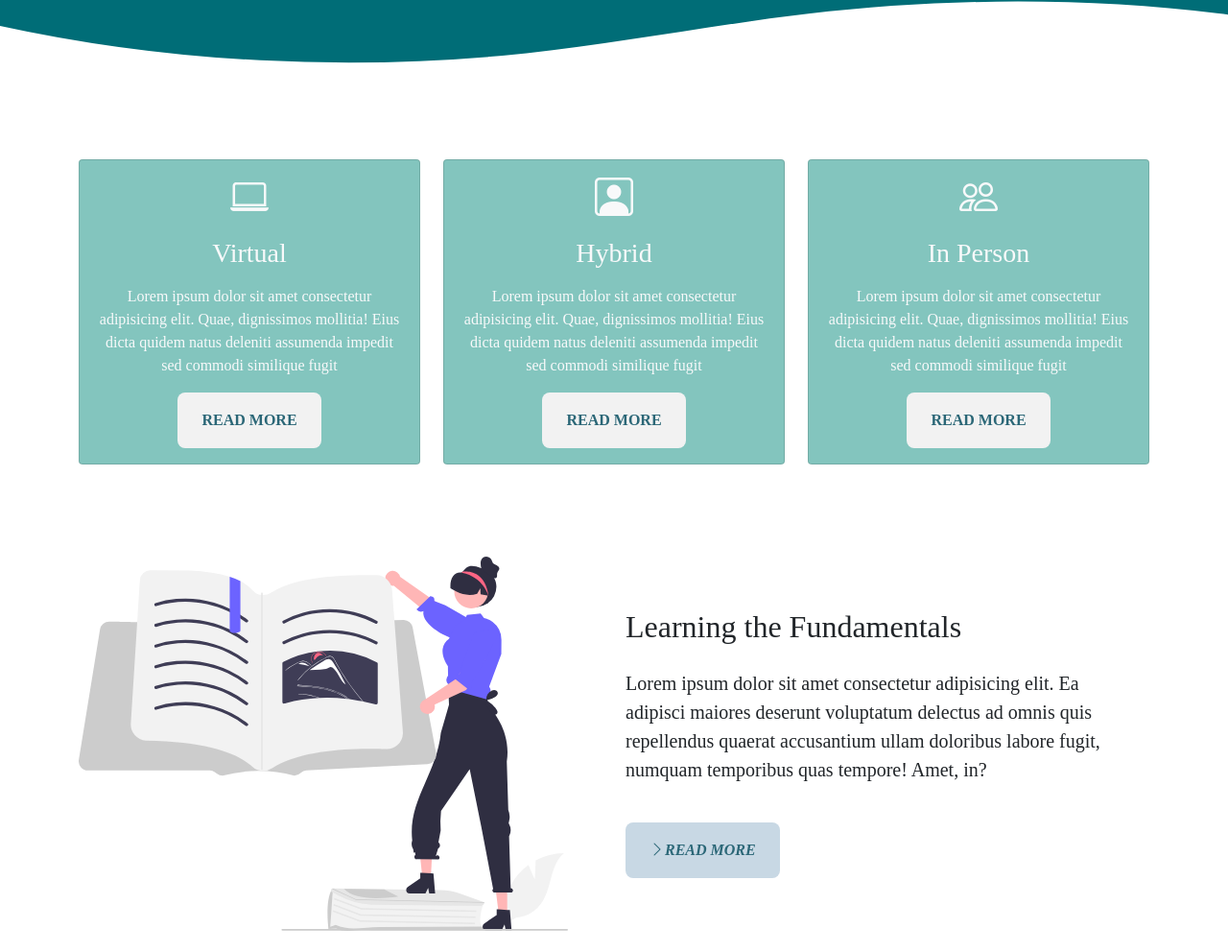
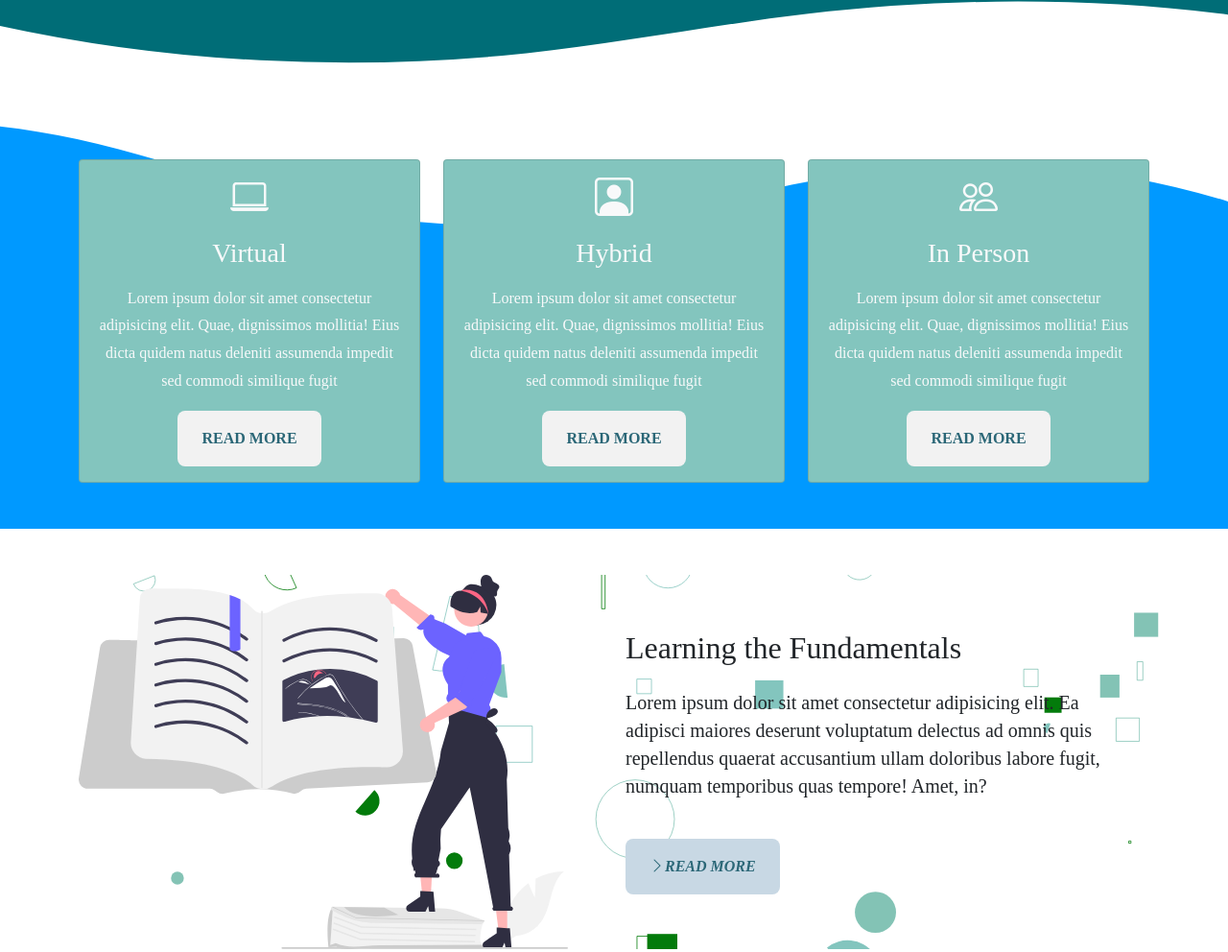
Before and after one commit to phucle-gin/Front-End-Project, a plain HTML site: page index.html in a window 1280 px wide. Shown: the part 534-1526 px from the top of the page at 96% size. Drawn offline with nearby package versions, Linux system fonts and the light colour scheme.

Commit message:
Adding svg background

```diff
--- a/index.html
+++ b/index.html
@@ -70,7 +70,12 @@
 
     </section>
     <!-- Boxes -->
-    <section class="p-5">
+    <section id="parallax" class="boxes p-5">
+      <div class="custom-shape-divider-top-1644236122">
+        <svg data-name="Layer 1" xmlns="http://www.w3.org/2000/svg" viewBox="0 0 1200 120" preserveAspectRatio="none">
+            <path d="M985.66,92.83C906.67,72,823.78,31,743.84,14.19c-82.26-17.34-168.06-16.33-250.45.39-57.84,11.73-114,31.07-172,41.86A600.21,600.21,0,0,1,0,27.35V120H1200V95.8C1132.19,118.92,1055.71,111.31,985.66,92.83Z" class="shape-fill"></path>
+        </svg>
+    </div>
       <div class="container">
         <div class="row text-center gy-3">
           <div class="col-md d-flex align-items-stretch">
@@ -175,7 +180,7 @@
       </div>
     </section>
     <!-- Fact Accordion -->
-    <section id="facts" class="p-5">
+    <section id="facts" class="fa p-5">
       <div class="shape-break-fa">
         <div class="round">
           <svg data-name="Layer 1" xmlns="http://www.w3.org/2000/svg" viewBox="0 0 1200 120" preserveAspectRatio="none">
@@ -332,7 +337,7 @@
       </div>
     </section>
     <!-- Methodology -->
-    <section id="methodologies" class="p-5">
+    <section id="methodologies" class="me p-5">
       <div class="container-meth">
         <h2 class="text-center text-white">Methodologies</h2>
         <p class="lead text-center text-white mb-3"> It's a habit and a procedure as a Web Developer
@@ -408,7 +413,7 @@
       </div>
     </section>
     <!-- Contact -->
-    <section id="contact" class="p-5 text-align: center">
+    <section id="contact" class="con p-5 text-align: center">
       <div class="container">
         <div class="row g-3">
           <div class="col-md-6">
@@ -450,7 +455,7 @@
         </div>
       </section>
     <!-- Footer -->
-    <footer id="footer" class="p-5 text-white text-center position-relative">
+    <footer id="footer" class="foo p-5 text-white text-center position-relative">
       <div class="container">
         <p class="lead">Copyright &copy; 2022 FrontEnd Training</p>
       </div>
--- a/style.css
+++ b/style.css
@@ -1,5 +1,7 @@
 * {
   border: 0;
+  margin: 0;
+  padding: 0;
 }
 :root {
   --primary: #2b6777;
@@ -13,8 +15,12 @@
 *::before,::after{
 box-sizing: inherit;
 }
-body{
+html, body{
   font-family:'Times New Roman', Times, serif;
+  height: 100%;
+  margin: 0;
+  font-size: 16px;
+  line-height: 1.8em;
 }
 body::before {
   -webkit-font-smoothing: antialiased;
@@ -54,6 +60,26 @@ section{
   height: 118px;
 }
 .curve .shape-fill {
+  fill: #FFFFFF;
+}
+.custom-shape-divider-top-1644236122 {
+  position: absolute;
+  top: 0;
+  left: 0;
+  width: 100%;
+  overflow: hidden;
+  line-height: 0;
+  transform: rotate(180deg);
+}
+
+.custom-shape-divider-top-1644236122 svg {
+  position: relative;
+  display: block;
+  width: calc(114% + 1.3px);
+  height: 119px;
+}
+
+.custom-shape-divider-top-1644236122 .shape-fill {
   fill: #FFFFFF;
 }
 .shape-break-lb .tilt{
@@ -129,6 +155,7 @@ nav{
   color:var(--primary) ;
   text-decoration: none;
   background-color: var(--lightgray);
+  transform: scale(0.98);
  }
 .btn-card, .btn-card:active, .btn-card:focus{
   color: var(--primary);
@@ -148,7 +175,11 @@ nav{
   text-decoration: none;
   background-color: var(--lightgray);
  }
-.card{
+.boxes{
+  background-color: #0099FF;
+}
+
+ .boxes .container .card{
   background-color: #83C5BE;
 }
 #showcase{
@@ -171,8 +202,14 @@ nav{
 #footer{
   background-color: #232c3f;
 }
-#fundamental{
-  background-color: #ffffff;
+.fundamental .container{
+  justify-content: center;
+  align-items: center;
+  display: flex;
+  background-image: url(/img/shape.svg);
+  background-position: center;
+  background-repeat: no-repeat;
+  background-size: cover;
 }
 #learn{
   background-color: #EBD6D6;
@@ -358,26 +395,27 @@ container-meth{
   border: 1px solid rgb(236, 236, 236);
   background: transparent;
   color: var(--white);
+
 }
-
-/* Small devices (landscape phones, 576px and up) */
-@media screen and (max-width: 576px) {
-  .card-img-top {
-      height: 19vw;
-  }
+.modal-dialog input:focus{
+  box-shadow: none;
+}
+@media screen and (min-width: 400px) {
   .home{
-    height: 492px;
+    height: 592px;
   }
 }
+/* Small devices (landscape phones, 576px and up) */
+
 @media screen and (min-width: 576px) {
   .card-img-top {
       height: 19vw;
   }
   .home{
-    height: 642px;
+    height: 612px;
   }
 }
-/* Medium devices (tablets, 768px and up) */
+
 @media screen and (min-width: 768px) {
   .card-img-top {
       height: 16vw;
```
Also changed, not shown: img/shape.svg (added).
